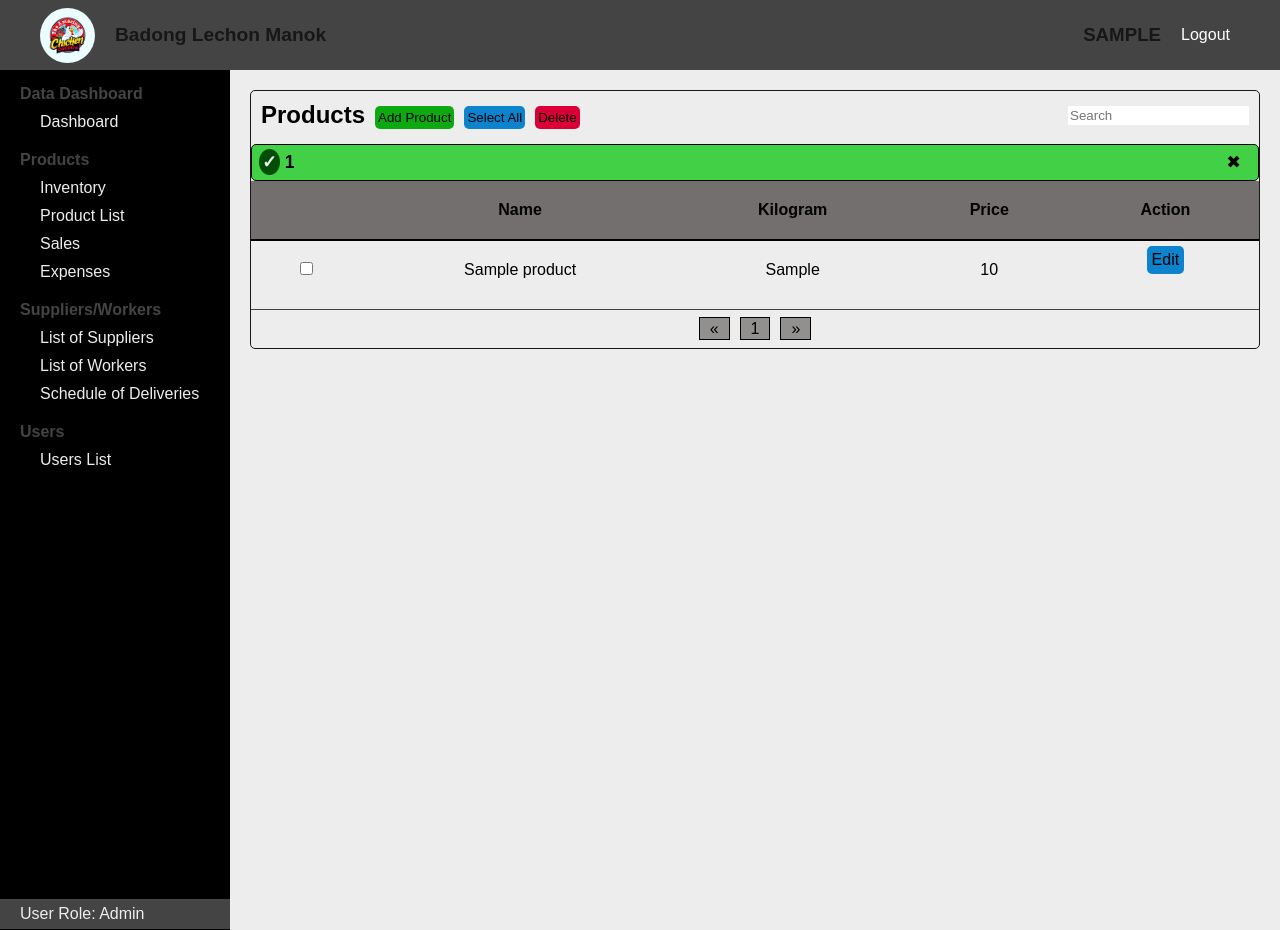
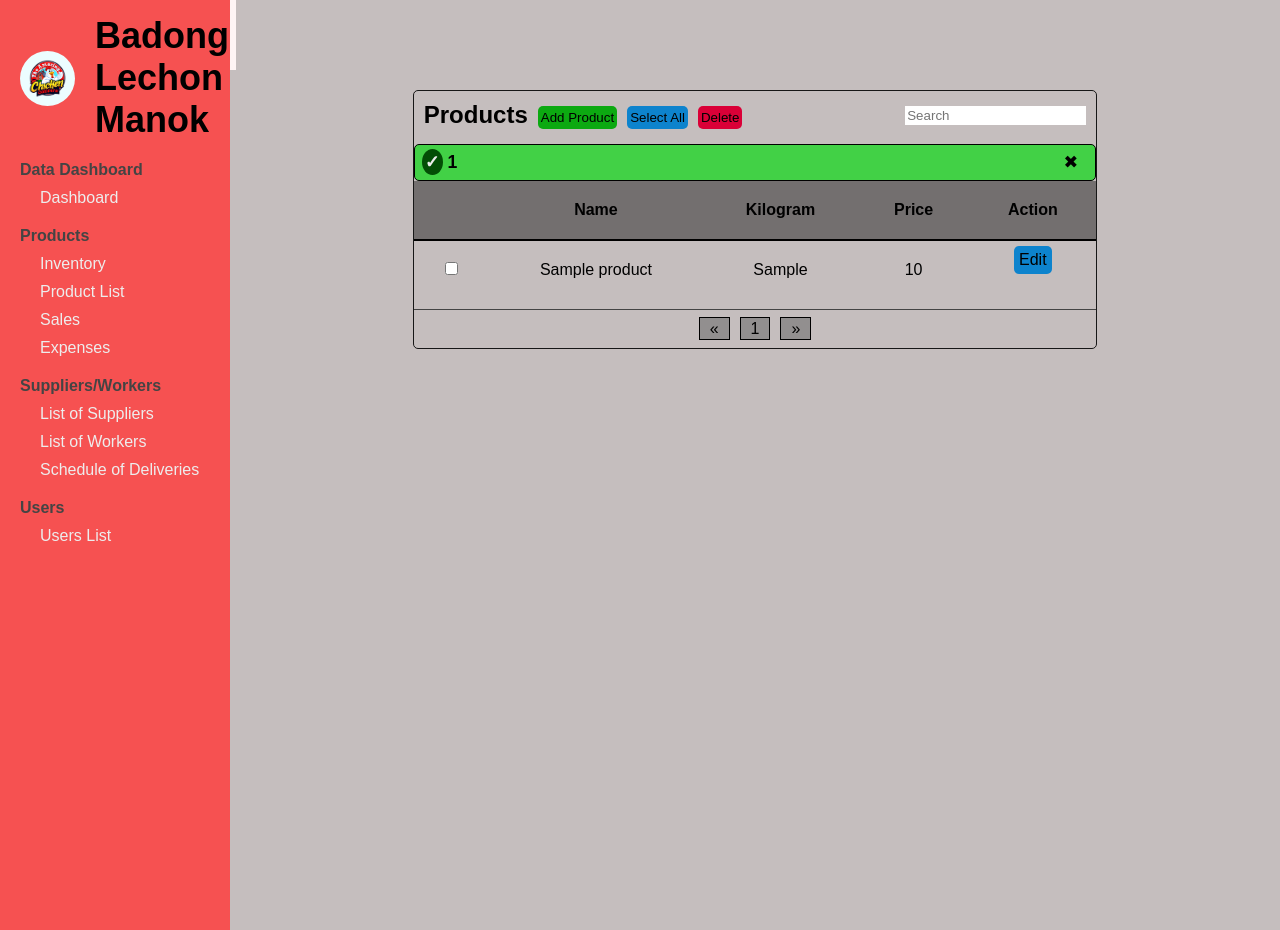
Before and after one commit to Pahad08/salesandinventory, a PHP site: page /products.php in a window 1280 px wide. Run offline with PHP 8.4, Linux system fonts and the light colour scheme; the visitor is signed in with stand-in values (Sample User, id 1); tables that the repository leaves empty or names only in its code hold one stand-in row (values such as "Sample post").

Commit message:
fixing css

```diff
--- a/css/admin.css
+++ b/css/admin.css
@@ -5,8 +5,18 @@
     font-family: Arial, Helvetica, sans-serif;
 }
 
+:root {
+    --black: #2E2828;
+    --brown: #503A3A;
+    --red: #F65151;
+    --white: #FEF4F4;
+    --gray: #c5bebe;
+}
+
 body {
-    background: #EDEDED;
+    background: var(--gray);
+    display: grid;
+    grid-template-columns: auto auto auto;
 }
 
 ul {
@@ -22,27 +32,15 @@
 /* header */
 
 .header {
-    background: #444444;
+    background: var(--white);
     height: 70px;
-    width: 100%;
     display: flex;
     color: #171717;
     justify-content: space-between;
     position: fixed;
-    z-index: 1;
     top: 0;
-}
-
-#menu-icon {
-    cursor: pointer;
-}
-
-#menu-icon div {
-    width: 25px;
-    height: 4px;
-    background-color: black;
-    margin: 4px 0;
-    display: none;
+    left: 0px;
+    grid-column: 1/4;
 }
 
 .left {
@@ -51,11 +49,7 @@
     align-items: center;
     gap: 20px;
     margin-left: 20px;
-}
-
-.left img {
-    width: 55px;
-    border-radius: 50%;
+    font-size: 1.5rem;
 }
 
 .right {
@@ -69,7 +63,7 @@
 }
 
 .right a {
-    color: #ffff;
+    color: #000;
     transition: color 300ms;
 }
 
@@ -86,7 +80,7 @@
 .nav {
     position: fixed;
     z-index: 1;
-    top: 70px;
+    top: 0px;
     height: 100vh;
     left: 0px;
     background: #000;
@@ -95,11 +89,28 @@
     overflow: auto;
 }
 
+#menu-icon {
+    cursor: pointer;
+}
+
+#menu-icon div {
+    width: 25px;
+    height: 4px;
+    background-color: black;
+    margin: 4px 0;
+    display: none;
+}
+
 #nav {
-    background: #000;
+    background: var(--red);
     width: 230px;
     height: 100vh;
     overflow: auto;
+}
+
+.left img {
+    width: 55px;
+    border-radius: 50%;
 }
 
 #list-container {
--- a/products.php
+++ b/products.php
@@ -51,22 +51,15 @@
 
 <body>
 
+    <div class="head"></div>
+
     <div class="header">
 
         <div class="left">
-
-            <div id="menu-icon">
-                <div></div>
-                <div></div>
-                <div></div>
-            </div>
-
-            <img src="images/logo.png" alt="logo">
-            <h2> Badong Lechon Manok</h2>
+            <h3><?php echo strtoupper($_SESSION["admin_username"]); ?> </h3>
         </div>
 
         <div class="right">
-            <h3><?php echo strtoupper($_SESSION["admin_username"]); ?> </h3>
             <a href="logout.php">Logout</a>
         </div>
 
@@ -76,6 +69,17 @@
     <div id="nav-body" class="nav">
         <nav id="nav">
             <div id="list-container">
+
+                <div class="left">
+                    <img src="images/logo.png" alt="logo">
+                    <h2> Badong Lechon Manok</h2>
+
+                    <div id="menu-icon">
+                        <div></div>
+                        <div></div>
+                        <div></div>
+                    </div>
+                </div>
 
                 <ul class="menu">
                     <p>Data Dashboard</p>
@@ -103,9 +107,6 @@
                 </ul>
             </div>
 
-            <div class="nav-footer">
-                <p>User Role: Admin</p>
-            </div>
         </nav>
     </div>
 
@@ -202,11 +203,15 @@
                     <form action="delete/deleteproduct.php" id="deleteproduct" method="post">
                         <?php while ($row) { ?>
                         <tr>
-                                <td><input type="checkbox" name="product_id[]" value="<?php echo $row['product_id']; ?>" class="checkbox"></td>
+                            <td><input type="checkbox" name="product_id[]" value="<?php echo $row['product_id']; ?>"
+                                    class="checkbox"></td>
                             <td><?php echo $row['name']; ?></td>
                             <td><?php echo $row['kilogram']; ?></td>
                             <td><?php echo $row['price']; ?></td>
-                                <td id="action"> <button class="edit" data-productid="<?php echo $row['product_id']; ?>" data-name="<?php echo $row['name']; ?>" data-kilogram="<?php echo $row['kilogram']; ?>" data-price="<?php echo $row['price']; ?>">Edit</button>
+                            <td id="action"> <button class="edit" data-productid="<?php echo $row['product_id']; ?>"
+                                    data-name="<?php echo $row['name']; ?>"
+                                    data-kilogram="<?php echo $row['kilogram']; ?>"
+                                    data-price="<?php echo $row['price']; ?>">Edit</button>
                             </td>
 
                             <?php $row = mysqli_fetch_array($result);
```
Lines whose indentation alone changed are shown as unchanged.
